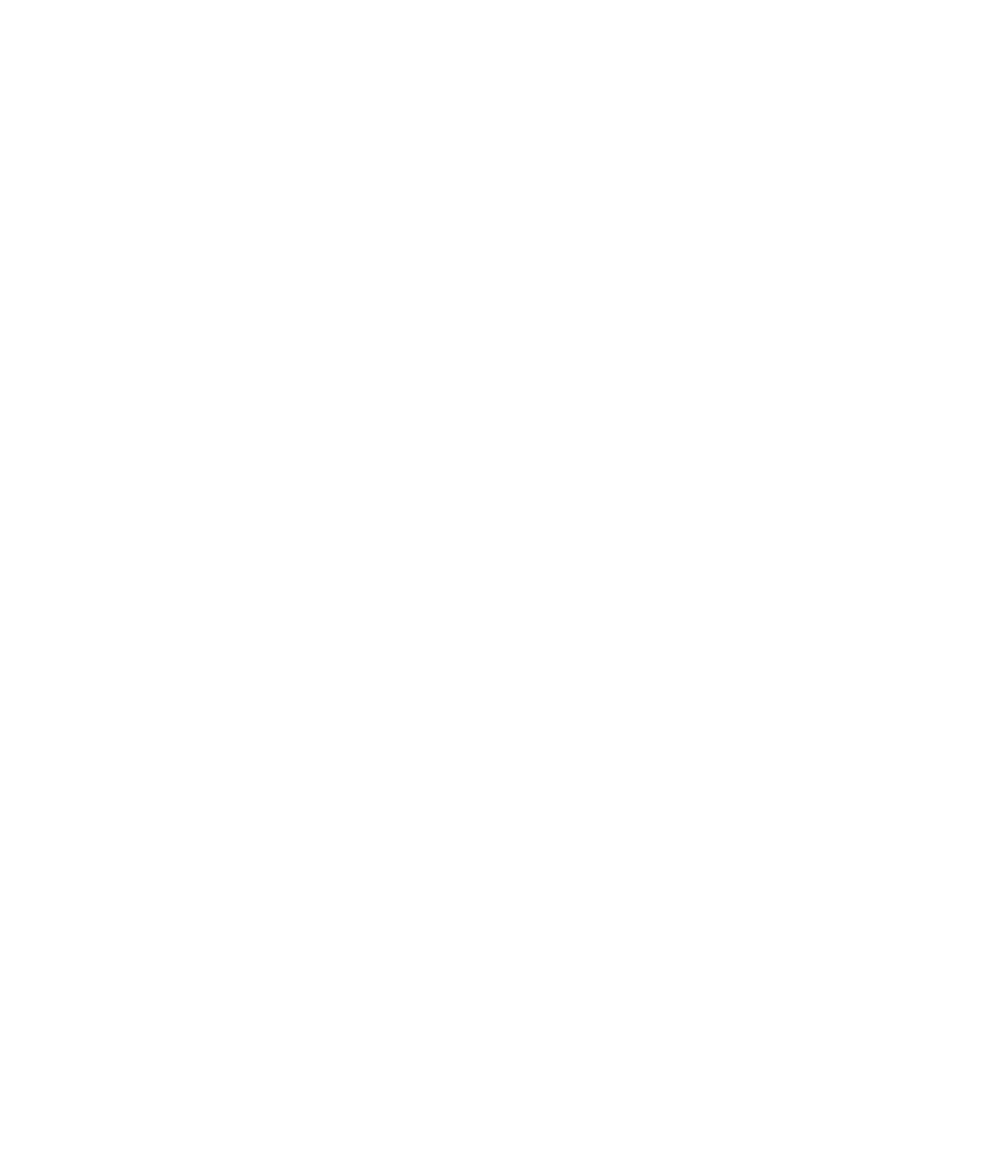
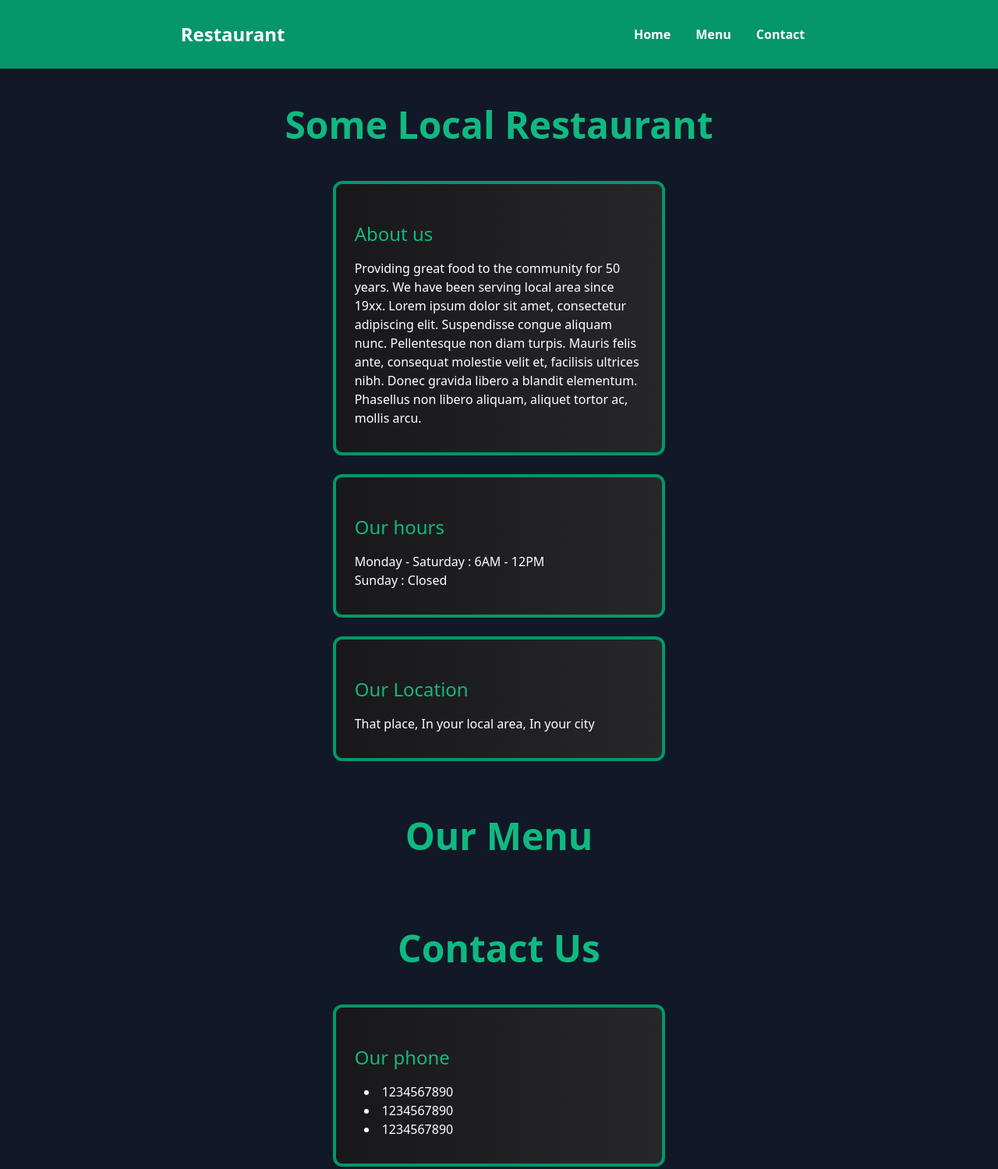
Before and after one commit to abir364/resturant, a website built with webpack: page dist/index.html in a window 1280 px wide. Shown: the top 1499 px of the page at 78% size. Before the commit the page ends 800 px from the top, so only its background shows below. Built offline with nearby package versions, Linux system fonts and the light colour scheme.

Commit message:
added in components i.e. header, footer, contact and home

```diff
--- /dev/null
+++ b/src/contact.js
@@ -0,0 +1,39 @@
+const createContact = () => {
+  const contact = document.createElement('div');
+  const title = document.createElement('h1');
+  title.classList.add('text-5xl', 'font-bold', 'text-emerald-500','p-6');
+  contact.setAttribute('id','contact');
+  title.textContent = 'Contact Us';
+  contact.classList.add('flex', 'flex-col', 'items-center', 'gap-6', 'py-6', 'scroll-mt-14');
+  const phone = document.createElement('div');
+  phone.classList.add('w-1/3', 'text-white', 'font-medium', 'px-6', 'py-8');
+  phone.classList.add('border-4', 'border-emerald-600', 'rounded-xl','bg-gradient-to-r', 'from-zinc-900', 'to-zinc-800');
+  const ptitle = document.createElement('h2');
+  ptitle.textContent = 'Our phone';
+  ptitle.classList.add('text-2xl', 'py-4', 'text-emerald-500');
+  const list = document.createElement('ul');
+  const p1 = document.createElement('li');
+  p1.textContent = '1234567890';
+  p1.classList.add('indent-3');
+  const p2 = document.createElement('li');
+  p2.textContent = '1234567890';
+  p2.classList.add('indent-3');
+  const p3 = document.createElement('li');
+  p3.textContent = '1234567890';
+  p3.classList.add('indent-3');
+  phone.append(ptitle, p1, p2, p3);
+  const email = document.createElement('div');
+  email.classList.add('w-1/3', 'text-white', 'font-medium', 'px-6', 'py-8');
+  email.classList.add('border-4', 'border-emerald-600', 'rounded-xl','bg-gradient-to-r', 'from-zinc-900', 'to-zinc-800');
+  const etitle = document.createElement('h2');
+  etitle.textContent = 'Our email';
+  etitle.classList.add('text-2xl', 'py-4', 'text-emerald-500');
+  const e = document.createElement('div');
+  e.textContent = 'some.local.restaurant@restaurant.com';
+  e.classList.add('indent-3');
+  email.append(etitle, e);
+  contact.append(title, phone, email);
+  return contact;
+}
+
+export default createContact;
--- /dev/null
+++ b/src/footer.js
@@ -0,0 +1,8 @@
+export default function createFooter() {
+  const footer = document.createElement('div');
+  footer.classList.add('bg-stone-900', 'py-4', 'text-center', 'text-white');
+  const p = document.createElement('p');
+  p.textContent = 'copyright © 2021 abir364';
+  footer.appendChild(p);
+  return footer;
+}
--- /dev/null
+++ b/src/header.js
@@ -0,0 +1,29 @@
+const createHeader = () => {
+  const header = document.createElement('header');
+  const logo = document.createElement('div');
+  logo.textContent = 'Restaurant';
+  logo.classList.add('text-2xl');
+  header.appendChild(logo);
+  const tabs = document.createElement('nav');
+  const home = document.createElement('button');
+  home.textContent = 'Home';
+  const menu = document.createElement('button');
+  menu.textContent = 'Menu';
+  const contact = document.createElement('button');
+  contact.textContent = 'Contact';
+  tabs.classList.add('flex');
+  home.classList.add('home', 'px-4', 'py-2');
+  home.classList.add('hover:bg-orange-500', 'hover:rounded');
+  menu.classList.add('menu', 'px-4', 'py-2');
+  menu.classList.add('hover:bg-orange-500', 'hover:rounded');
+  contact.classList.add('contact', 'px-4', 'py-2');
+  contact.classList.add('hover:bg-orange-500', 'hover:rounded');
+  tabs.append(home, menu, contact);
+  header.classList.add('px-4', 'py-6', 'bg-emerald-600');
+  header.classList.add('flex', 'items-center', 'justify-around');
+  header.classList.add('font-semibold', 'text-white', 'sticky', 'top-0');
+  header.appendChild(tabs);
+  return header;
+}
+
+export default createHeader;
--- /dev/null
+++ b/src/home.js
@@ -0,0 +1,43 @@
+const createHome = () => {
+  const homeContent = document.createElement('div');
+  const title = document.createElement('h1');
+  title.classList.add('text-5xl', 'font-bold', 'text-emerald-500','p-6');
+  homeContent.setAttribute('id','home');
+  title.textContent = 'Some Local Restaurant';
+  const description = document.createElement('div');
+  description.classList.add('w-1/3', 'text-white', 'font-medium', 'px-6', 'py-8');
+  description.classList.add('border-4', 'border-emerald-600', 'rounded-xl','bg-gradient-to-r', 'from-zinc-900', 'to-zinc-800');
+  const dtitle = document.createElement('h2');
+  dtitle.textContent = 'About us';
+  dtitle.classList.add('text-2xl', 'py-4', 'text-emerald-500');
+  const dpara = document.createElement('p');
+  dpara.textContent = 'Providing great food to the community for 50 years. We have been serving local area since 19xx. Lorem ipsum dolor sit amet, consectetur adipiscing elit. Suspendisse congue aliquam nunc. Pellentesque non diam turpis. Mauris felis ante, consequat molestie velit et, facilisis ultrices nibh. Donec gravida libero a blandit elementum. Phasellus non libero aliquam, aliquet tortor ac, mollis arcu.'
+  homeContent.classList.add('flex', 'flex-col', 'items-center', 'gap-6', 'py-6');
+  description.append(dtitle, dpara);
+  const hours = document.createElement('div');
+  hours.classList.add('w-1/3', 'text-white', 'font-medium', 'px-6', 'py-8');
+  hours.classList.add('border-4', 'border-emerald-600', 'rounded-xl','bg-gradient-to-r', 'from-zinc-900', 'to-zinc-800');
+  const htitle = document.createElement('h2');
+  htitle.textContent = 'Our hours';
+  htitle.classList.add('text-2xl', 'py-4', 'text-emerald-500');
+  const hlist = document.createElement('div');
+  hlist.textContent = 'Monday - Saturday :  6AM - 12PM';
+  const sun = document.createElement('div');
+  sun.textContent = 'Sunday :  Closed';
+  homeContent.classList.add('flex', 'flex-col', 'items-center', 'gap-6', 'py-6');
+  hours.append(htitle, hlist, sun);
+  const location = document.createElement('div');
+  location.classList.add('w-1/3', 'text-white', 'font-medium', 'px-6', 'py-8');
+  location.classList.add('border-4', 'border-emerald-600', 'rounded-xl','bg-gradient-to-r', 'from-zinc-900', 'to-zinc-800');
+  const ltitle = document.createElement('h2');
+  ltitle.textContent = 'Our Location';
+  ltitle.classList.add('text-2xl', 'py-4', 'text-emerald-500');
+  const lpara = document.createElement('p');
+  lpara.textContent = 'That place, In your local area, In your city'
+  homeContent.classList.add('flex', 'flex-col', 'items-center', 'gap-6', 'py-6', 'scroll-mt-14');
+  location.append(ltitle, lpara);
+  homeContent.append(title, description, hours, location);
+  return homeContent;
+}
+
+export default createHome;
--- a/src/index.js
+++ b/src/index.js
@@ -1,3 +1,39 @@
 import './style.css';
 
-console.log('Hello World 12');
+import createHeader from './header';
+import createFooter from './footer';
+import createHome from './home';
+import createMenu from './menu';
+import createContact from './contact';
+
+const html = document.querySelector('html');
+html.classList.add('scroll-smooth');
+
+const content = document.getElementById('content');
+content.classList.add('bg-gray-900');
+
+content.appendChild(createHeader());
+
+content.appendChild(createHome());
+content.appendChild(createMenu());
+content.appendChild(createContact());
+
+content.appendChild(createFooter());
+
+const home = document.querySelector('.home');
+home.addEventListener('click',()=>{
+  const ho = document.getElementById("home");
+  ho.scrollIntoView({behavior: "smooth"});
+});
+
+const menu = document.querySelector('.menu');
+menu.addEventListener('click',()=>{
+  const me = document.getElementById("menu");
+  me.scrollIntoView({behavior: "smooth"});
+});
+
+const contact = document.querySelector('.contact');
+contact.addEventListener('click',()=>{
+  const con = document.getElementById("contact");
+  con.scrollIntoView({behavior: "smooth"});
+});
--- /dev/null
+++ b/src/menu.js
@@ -0,0 +1,12 @@
+const createMenu = () => {
+  const menu = document.createElement('div');
+  const title = document.createElement('h1');
+  menu.setAttribute('id','menu');
+  title.classList.add('text-5xl', 'font-bold', 'text-emerald-500','p-6');
+  title.textContent = 'Our Menu';
+  menu.classList.add('flex', 'flex-col', 'items-center', 'gap-6', 'py-6', 'scroll-mt-14');
+  menu.append(title);
+  return menu;
+}
+
+export default createMenu;
--- a/tailwind.config.js
+++ b/tailwind.config.js
@@ -1,6 +1,6 @@
 /** @type {import('tailwindcss').Config} */
 module.exports = {
-  content: [],
+  content: ['./*.{html,js}', './src/**/*.{html,js}'],
   theme: {
     extend: {},
   },
--- a/webpack.config.js
+++ b/webpack.config.js
@@ -25,6 +25,10 @@ module.exports = {
         include: path.resolve(__dirname, 'src'),
         use: ['style-loader', 'css-loader', 'postcss-loader'],
       },
+      {
+        test: /\.(png|svg|jpg|jpeg|gif)$/i,
+        type: 'asset/resource',
+      },
     ],
   },
 };
```
Also changed, not shown: dist/index.html, dist/main.js.
